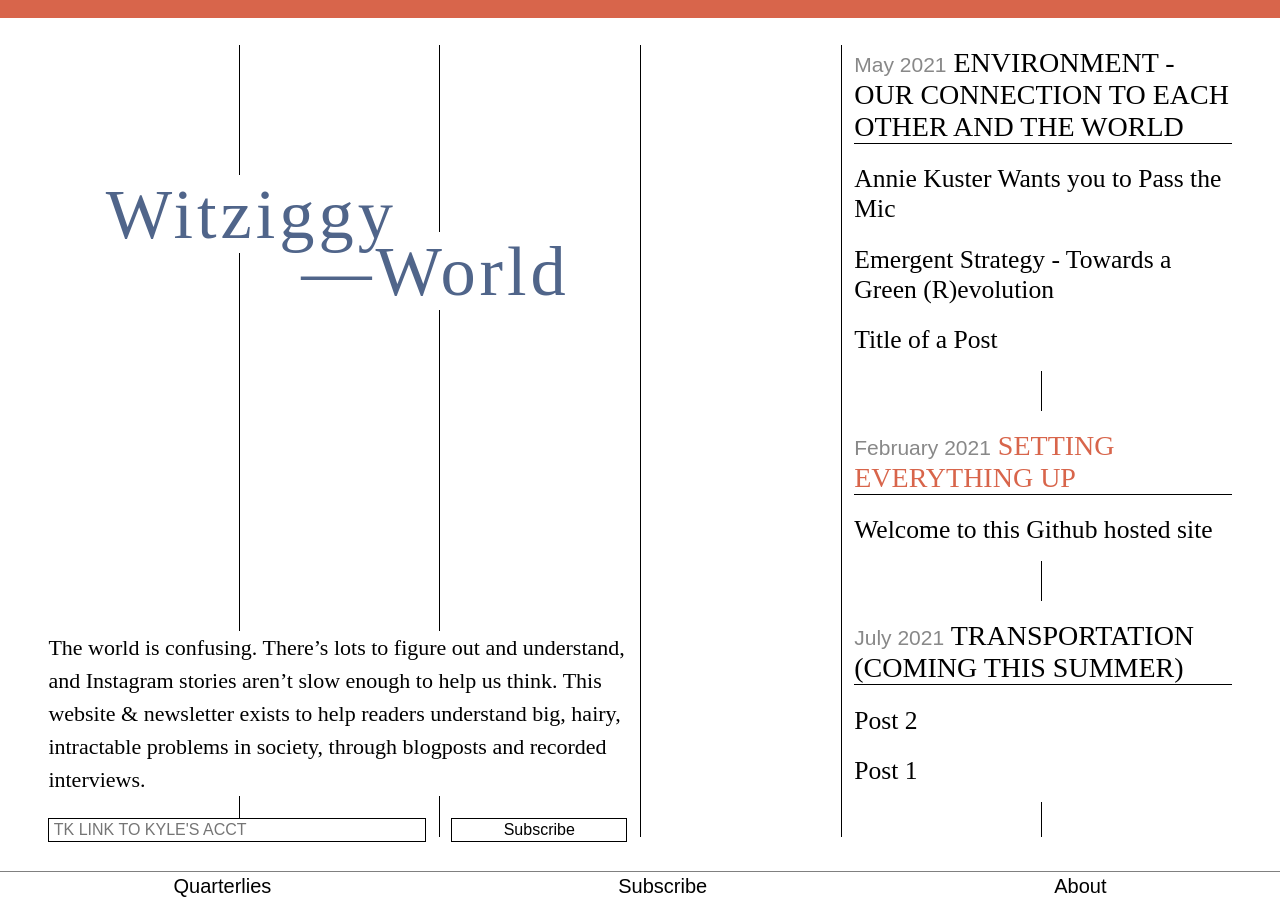
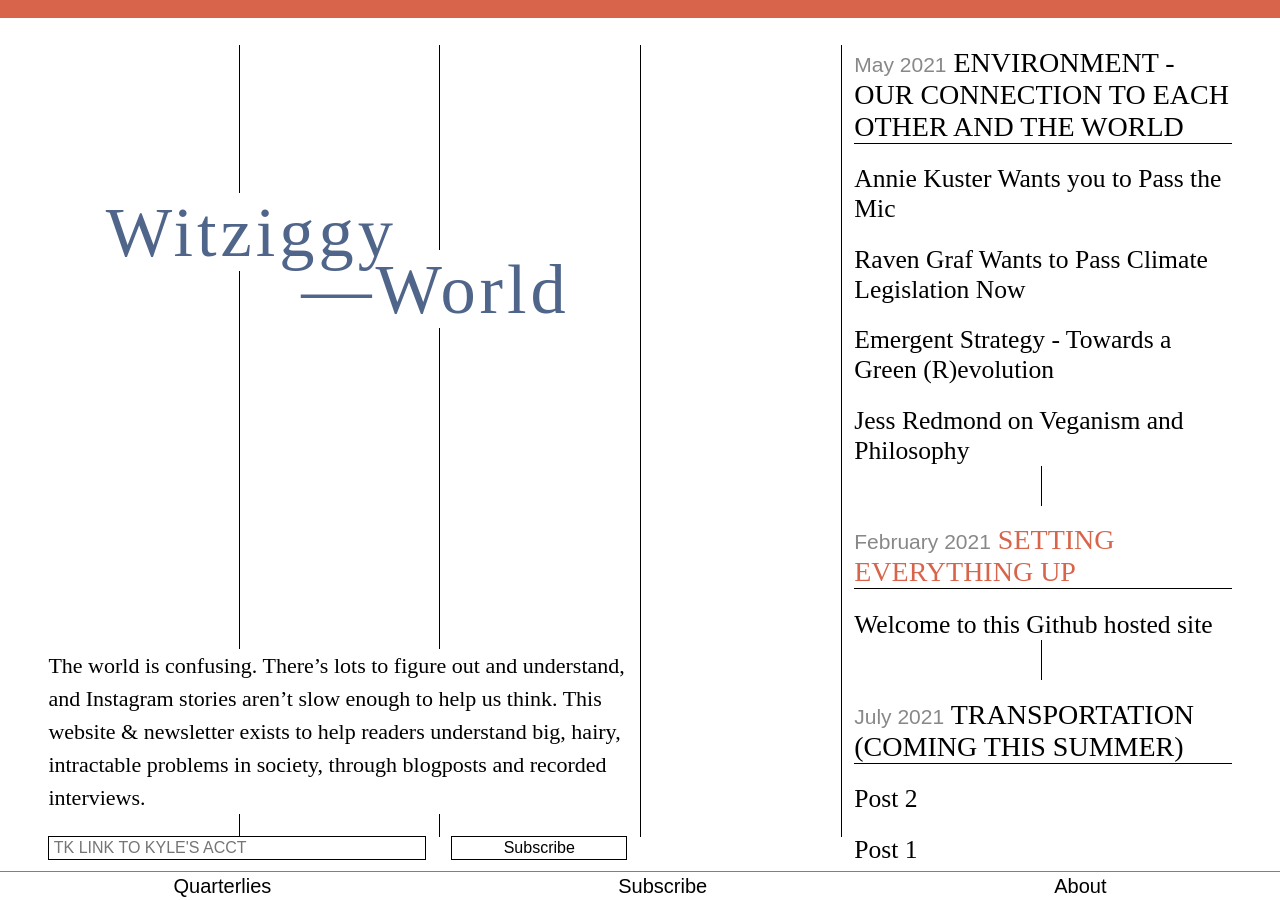
Before and after one commit to bennotkin/witziggy-world, a Jekyll site: the page built from index.html, in a window 1280 px wide and 900 px high. Built offline with Jekyll 4.4.1, drawn with Linux system fonts in a browser that asks for light colours; some web fonts are replaced.

Commit message:
New posts with Raven and Jess

```diff
--- /dev/null
+++ b/_posts/2021-03-18-RavenGraf.md
@@ -0,0 +1,12 @@
+---
+title: Raven Graf Wants to Pass Climate Legislation Now
+date: 2021-03-22
+layout: post
+longtitle: |
+    <p>RAVEN GRAF <i>is promoting</i></p>
+    <p>CLIMATE ACTION</p>
+    <p><i>inside and outside</i> POLITICS</p>
+summary: Jess Redmond on Veganism
+category: Environment - our connection to each other and the world
+---
+A conversation with Jess Redmond will be posted soon.
```
Also changed, not shown: _posts/2021-01-12-post2.md (deleted, +0 -14 lines), _posts/2021-03-22-JessRedmond.md (added, +12 -0 lines), about/index.md (+3 -1 lines), contact/index.md (+1 -1 lines).
